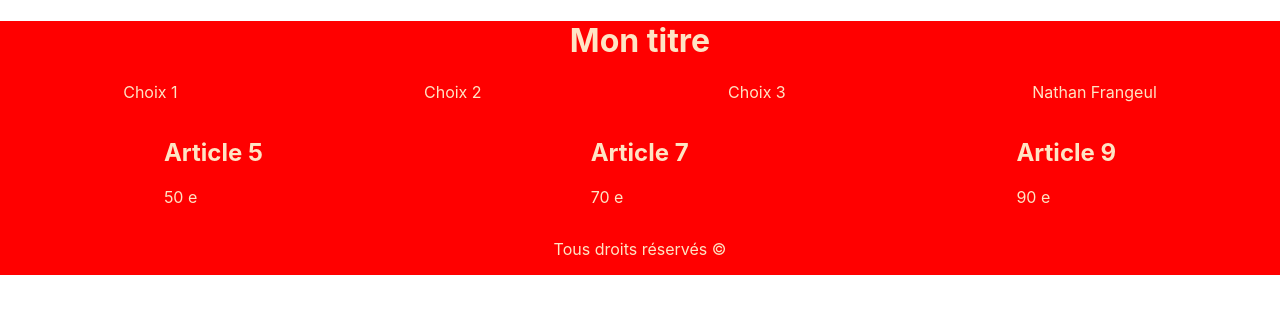
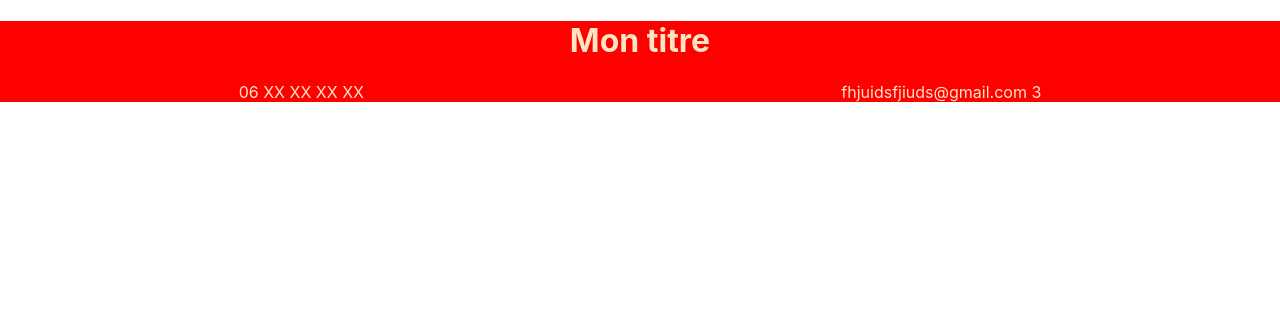
Before and after one commit to Anakin-66/exo-react-3, a React (Create React App) app: page /contact in a window 1280 px wide. Shown: the top 314 px of the page. Built offline with nearby package versions, Linux system fonts and the light colour scheme.

Commit message:
added routes and contact.js

```diff
--- a/package.json
+++ b/package.json
@@ -8,6 +8,7 @@
     "@testing-library/user-event": "^13.5.0",
     "react": "^18.2.0",
     "react-dom": "^18.2.0",
+    "react-router-dom": "^6.18.0",
     "react-scripts": "5.0.1",
     "sass": "^1.69.5",
     "web-vitals": "^2.1.4"
--- a/src/App.js
+++ b/src/App.js
@@ -1,6 +1,6 @@
-import Footer from './Footer.js';
-import Header from './Header.js';
 import Home from './Home.js';
+import Contact from './Contact.js';
+import { BrowserRouter, Routes, Route } from "react-router-dom";
 // Pas d'inspi pour les noms donc j'ai mis un 2...
 import Header2 from './Header.scss';
 import Main2 from './Main.scss';
@@ -8,11 +8,13 @@ import Footer2 from './Footer.scss';
 
 function App() {
   return (
-    <>
-      <Header />
-      <Home />
-      <Footer />
-    </>
+    <BrowserRouter>
+      <Routes>
+        <Route path="/" element={<Home />} />
+        <Route path="/contact" element={<Contact />} />
+
+      </Routes>
+    </BrowserRouter>
   )
 }
 
--- /dev/null
+++ b/src/Contact.js
@@ -0,0 +1,14 @@
+
+function Contact() {
+    return (
+      <>
+        <h1>Mon titre</h1>
+        <ul className="puce" >
+            <li>06 XX XX XX XX</li>
+            <li>fhjuidsfjiuds@gmail.com 3</li>
+        </ul>
+      </>
+    )
+  }
+
+  export default Contact;
--- a/src/Home.js
+++ b/src/Home.js
@@ -1,3 +1,6 @@
+import Footer from './Footer.js';
+import Header from './Header.js';
+
 function Home() {
 
     const articles = [
@@ -70,6 +73,8 @@ function Home() {
 
 
     return (
+      <>
+        <Header />
           <main>
             {lastThreeArticles.map((product) => {
               return (
@@ -80,6 +85,8 @@ function Home() {
               );
             })}
           </main>
+        <Footer />
+      </>
     )
   }
 
```
Also changed, not shown: 1 other file (tests, documents, lock files or other folders). Lines whose indentation alone changed are shown as unchanged.
